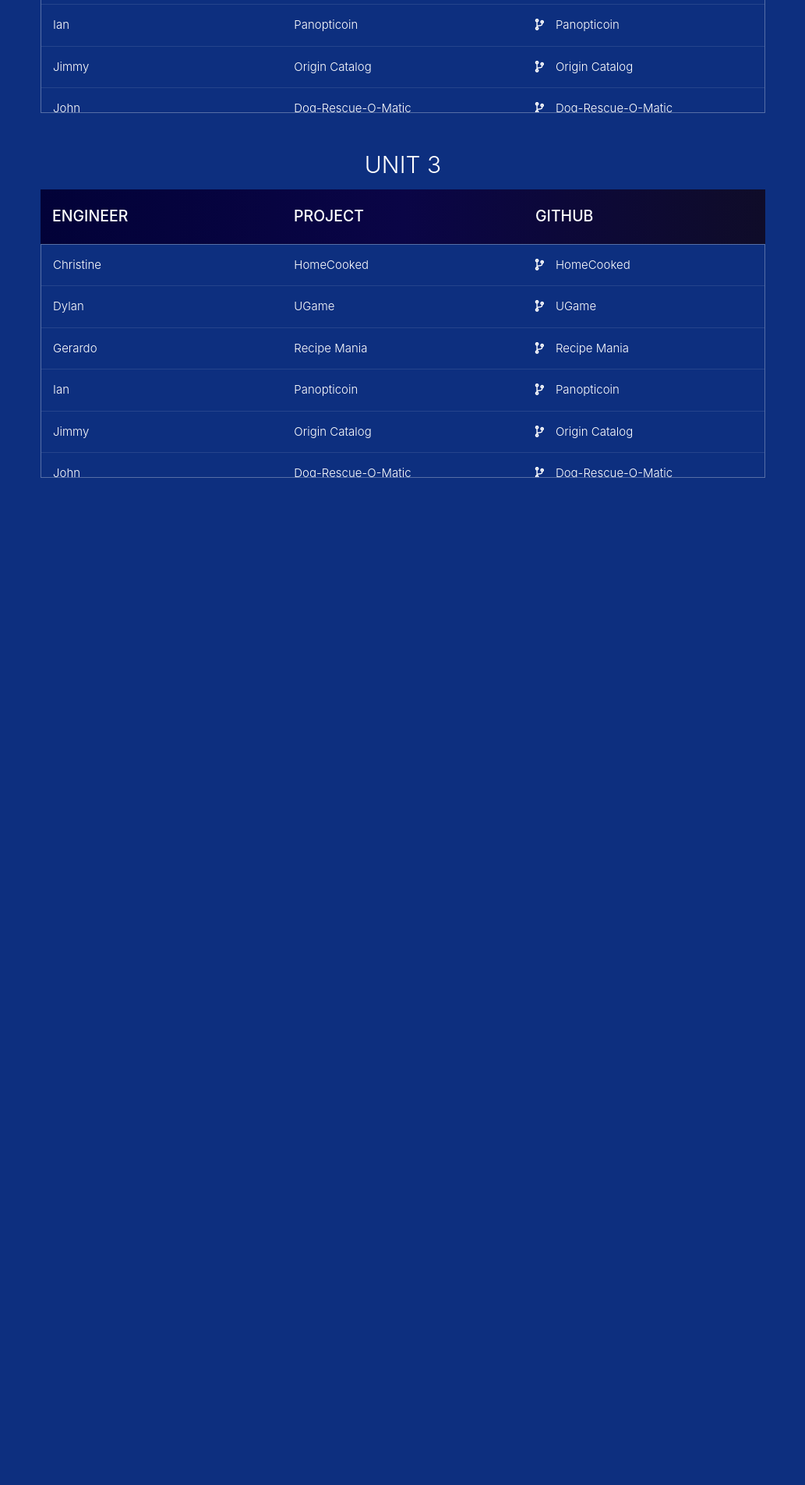
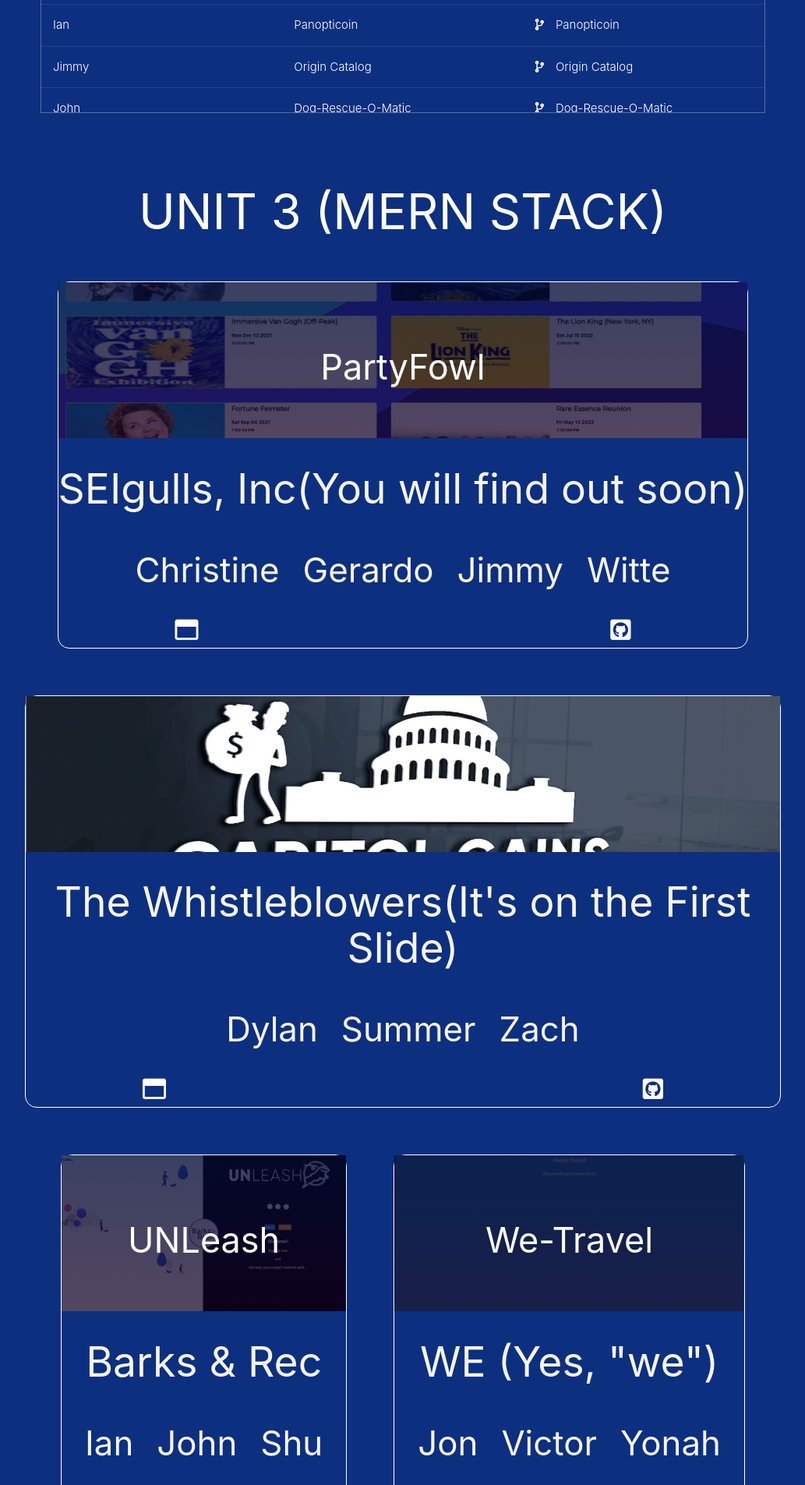
Before and after one commit to Jadessu/sei-unite, a Django app: page /about/ in a window 1280 px wide. Shown: the part 906-2811 px from the top of the page at 78% size, without its empty margins (123-1156 px from the left). Before the commit the page ends 1519 px from the top, so only its background shows below. Run offline with Django 3.2, Linux system fonts and the light colour scheme; lists and menus that the app fills with data are empty; some libraries are stand-ins or nearby versions.

Commit message:
add group project

```diff
--- a/main_app/static/css/about.css
+++ b/main_app/static/css/about.css
@@ -13,7 +13,7 @@
 
 
 
-h1{
+.unit2 h1, .unit1 h1{
   font-size: 30px;
   color: #fff;
   text-transform: uppercase;
@@ -65,6 +65,157 @@ td a{
     margin-right: 1rem;
 }
 
+.project-box{
+    border: 1px solid var(--white);
+    display: flex;
+    display: inline-block;
+    border-radius: 1rem;
+}
+
+.project-box h1{
+    color: var(--white);
+    font-size: 3rem;
+}
+.menbers{
+    display: flex;
+    margin: 1rem;
+}
+.menbers h3{
+    margin: 1rem;
+}
+.info h2, h3{
+    color: whitesmoke
+}
+.links{
+    display: flex;
+    justify-content: space-between;
+    font-size: 2rem;
+}
+.far, .fab{
+    color: var(--white)
+}
+.far{
+    padding-left: 10rem;
+}
+.fab{
+    padding-right: 10rem;
+}
+
+.unit3{
+    color: var(--white);
+    display: flex;
+    justify-content: center;
+    align-items: center;
+    text-align: center;
+    font-size: 20px;
+
+  text-transform: uppercase;
+  font-weight: 300;
+}
+.group-container{
+    display: flex;
+    flex-wrap: wrap;
+    justify-content: center;
+    max-width: 100%;
+    align-items: center;
+}
+.project-box{
+    margin: 2rem;
+
+}
+
+.imgBox{
+    height: 200px;
+    width: 100%;
+    display: flex;
+    justify-content: center;
+    align-items: center;
+    text-align: center;
+    background:
+    linear-gradient(to bottom, rgba(3, 11, 54, 0.781), rgba(20, 1, 37, 0.73)),
+    url("/static/img/partyfowl.png");
+    background-position: center;
+    background-repeat: no-repeat;
+    background-size: cover;
+
+}
+
+
+.imgBox2{
+    height: 200px;
+    width: 100%;
+    display: flex;
+    justify-content: center;
+    align-items: center;
+    text-align: center;
+    background:
+
+    url("/static/img/capitalgains.png");
+    background-position: center;
+    background-repeat: no-repeat;
+    background-size: cover;
+}
+
+.imgBox3{
+    height: 200px;
+    width: 100%;
+    display: flex;
+    justify-content: center;
+    align-items: center;
+    text-align: center;
+    background:
+    linear-gradient(to bottom, rgba(3, 11, 54, 0.781), rgba(20, 1, 37, 0.73)),
+    url("/static/img/unleash.png");
+    background-position: center;
+    background-repeat: no-repeat;
+    background-size: cover;
+}
+
+.imgBox4{
+    height: 200px;
+    width: 100%;
+    display: flex;
+    justify-content: center;
+    align-items: center;
+    text-align: center;
+    background:
+    linear-gradient(to bottom, rgba(3, 11, 54, 0.781), rgba(20, 1, 37, 0.73)),
+    url("/static/img/we-travel.png");
+    background-position: center;
+    background-repeat: no-repeat;
+    background-size: cover;
+}
+.imgBox5{
+    height: 200px;
+    width: 100%;
+    display: flex;
+    justify-content: center;
+    align-items: center;
+    text-align: center;
+    background:
+    linear-gradient(to bottom, rgba(3, 11, 54, 0.781), rgba(20, 1, 37, 0.73)),
+    url("/static/img/pathways.png");
+    background-position: center;
+    background-repeat: no-repeat;
+    background-size: cover;
+}
+
+
+.imgBox img{
+    max-width: 100%;
+    filter: blur(2px);
+}
+
+.imgBox2 img{
+    max-width: 100%;
+}
+.project-box .info{
+    display: flex;
+    justify-content: center;
+    align-items: center;
+    text-align: center;
+    flex-direction: column;
+}
 /* demo styles */
 
 @import url(https://fonts.googleapis.com/css?family=Roboto:400,500,300,700);
--- a/main_app/templates/about.html
+++ b/main_app/templates/about.html
@@ -9,7 +9,7 @@
 
 <div class="unit1">
 <section>
-  <h1>Unit 1</h1>
+  <h1>Unit 1 (Browser-based Game)</h1>
   <div class="tbl-header">
     <table cellpadding="0" cellspacing="0" border="0">
       <thead>
@@ -129,7 +129,7 @@
 {% comment %} ----------------------------UNIT2------------------------------------------- {% endcomment %}
 <div class="unit2">
 <section>
-  <h1>Unit 2</h1>
+  <h1>Unit 2 (MEN Stack)</h1>
   <div class="tbl-header">
     <table cellpadding="0" cellspacing="0" border="0">
       <thead>
@@ -246,11 +246,129 @@
   </div>
 </section>
 </div>
-{% comment %} ----------------------------UNIT3------------------------------------------- {% endcomment %}
+<div class="unit3">
+<h1>UNIT 3 (Mern Stack)</h1>
+</div>
 
-<div class="unit3">
+<div class="group-container">
+<div class="project-box">
+<div class="imgBox">
+<div class="title">
+<h1> PartyFowl</h1>
+ </div>
+</div>
+<div class="info">
+<h2>SEIgulls, Inc(You will find out soon)</h2>
+<div class="menbers">
+<h3>Christine</h3>
+<h3>Gerardo</h3>
+<h3>Jimmy</h3>
+<h3>Witte</h3>
+</div>
+</div>
+<div class="links">
+<div class="webstie"> <a href="https://partyfowl.herokuapp.com/"><i class="far fa-window-maximize"></i></a></div>
+<div class="github"> <a href="https://github.com/christinew2/partyfowl"><i class="fab fa-github-square"></i></a></div>
+</div>
+</div>
+
+<div class="project-box">
+<div class="imgBox2">
+<div class="title">
+ </div>
+</div>
+<div class="info">
+<h2>The Whistleblowers(It's on the First Slide)</h2>
+<div class="menbers">
+<h3>Dylan</h3>
+<h3>Summer</h3>
+<h3>Zach</h3>
+</div>
+</div>
+<div class="links">
+<div class="webstie"> <a href="https://capitol-gains.herokuapp.com/"><i class="far fa-window-maximize"></i></a></div>
+<div class="github"> <a href="https://github.com/HammerNTime/capitol-gains"><i class="fab fa-github-square"></i></a></div>
+</div>
+</div>
+
+<div class="project-box">
+<div class="imgBox3">
+<div class="title">
+<h1>UNLeash</h1>
+ </div>
+</div>
+<div class="info">
+<h2>Barks & Rec</h2>
+<div class="menbers">
+<h3>Ian</h3>
+<h3>John</h3>
+<h3>Shu</h3>
+</div>
+</div>
+<div class="links">
+<div class="webstie"> <a href="https://barks-rec-unleash.herokuapp.com/"><i class="far fa-window-maximize"></i></a></div>
+<div class="github"> <a href="https://github.com/shu-hu/unleash"><i class="fab fa-github-square"></i></a></div>
+</div>
+</div>
+
+
+<div class="project-box">
+<div class="imgBox4">
+<div class="title">
+<h1>We-Travel</h1>
+ </div>
+</div>
+<div class="info">
+<h2>WE (Yes, "we")</h2>
+<div class="menbers">
+<h3>Jon</h3>
+<h3>Victor</h3>
+<h3>Yonah</h3>
+</div>
+</div>
+<div class="links">
+<div class="webstie"> <a href="https://we-travel.herokuapp.com/"><i class="far fa-window-maximize"></i></a></div>
+<div class="github"> <a href="https://github.com/jonathanherman1/we-travel"><i class="fab fa-github-square"></i></a></div>
+</div>
+</div>
+
+<div class="project-box">
+<div class="imgBox5">
+<div class="title">
+<h1>Pathways</h1>
+ </div>
+</div>
+<div class="info">
+<h2>Team Trifecta</h2>
+<div class="menbers">
+<h3>Junior</h3>
+<h3>Rose</h3>
+<h3>SJ</h3>
+</div>
+</div>
+<div class="links">
+<div class="webstie"> <a href="https://learn-with-pathways.herokuapp.com/"><i class="far fa-window-maximize"></i></a></div>
+<div class="github"> <a href="https://github.com/RoseAHill/Pathways"><i class="fab fa-github-square"></i></a></div>
+</div>
+</div>
+</div>
+
+
+
+
+
+
+
+
+
+
+
+
+{% comment %} ----------------------------UNIT4------------------------------------------- {% endcomment %}
+{% comment %}
+<div class="unit4">
 <section>
-  <h1>Unit 3</h1>
+  <h1>Unit 4</h1>
   <div class="tbl-header">
     <table cellpadding="0" cellspacing="0" border="0">
       <thead>
@@ -368,7 +486,7 @@
 </section>
 </div>
 
-
+ {% endcomment %}
 
 
 {% endblock %}
--- a/main_app/templates/base.html
+++ b/main_app/templates/base.html
@@ -29,7 +29,7 @@
 <section>
 <header>
   <nav>
-    <div class="logo">SEI-UNITE</div>
+    <div class="logo"> <i class="fas fa-users"></i>SEI-UNITE</div>
     <ul>
     {% if user.is_authenticated %}
     <li><a href="{% url 'home' %}">Home</a></li>
```
Also changed, not shown: main_app/static/img/capitalgains.png (added), main_app/static/img/partyfowl.png (added), main_app/static/img/pathways.png (added), main_app/static/img/unleash.png (added), main_app/static/img/we-travel.png (added).
